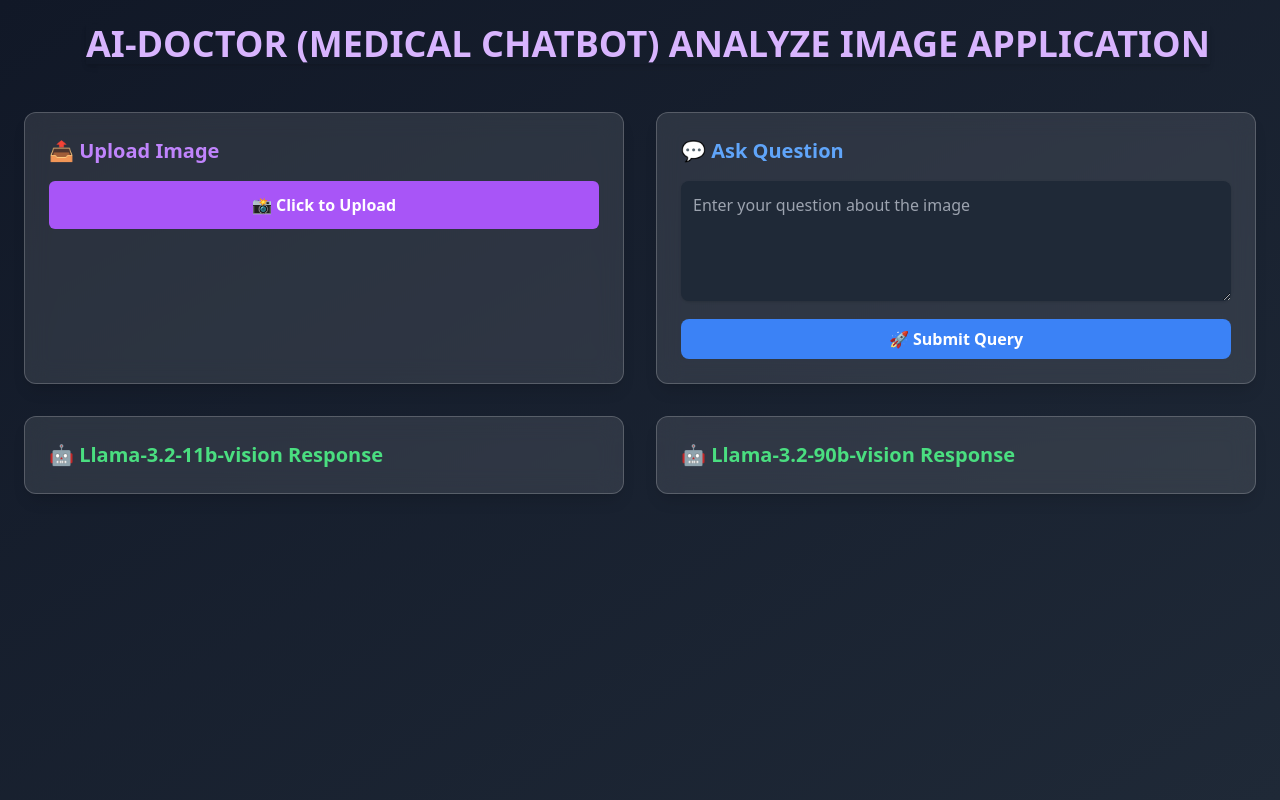
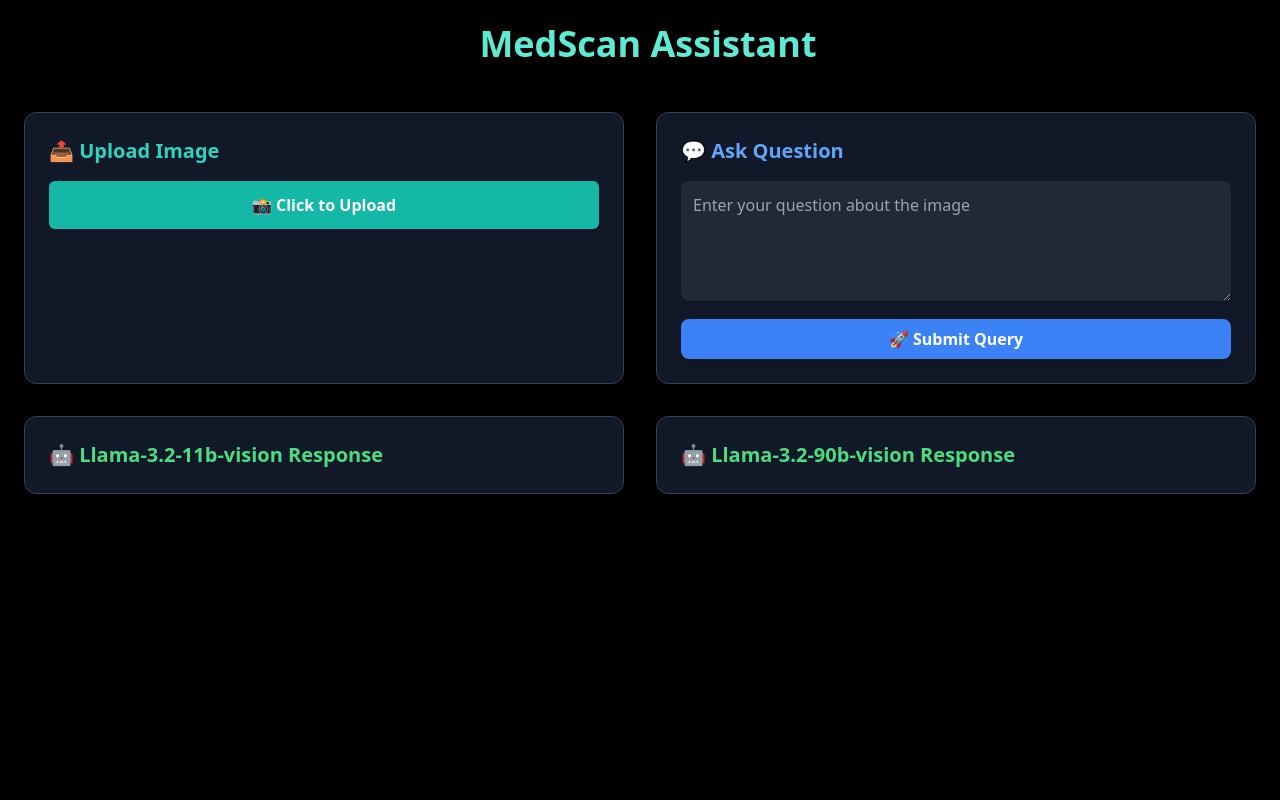
Before and after one commit to DivyaKrishnan274/medical_chatbot, a FastAPI app: page / in a window 1280 px wide. Run offline with FastAPI, Linux system fonts and the light colour scheme; some libraries are stand-ins or nearby versions.

Commit message:
Update index.html

```diff
--- a/templates/index.html
+++ b/templates/index.html
@@ -3,62 +3,59 @@
 <head>
     <meta charset="UTF-8">
     <meta name="viewport" content="width=device-width, initial-scale=1.0">
-    <title>Analyze Image Application</title>
+    <title>MedScan Assistant</title>
     <script src="https://cdn.tailwindcss.com"></script>
     <script src="https://kit.fontawesome.com/your-fontawesome-kit.js" crossorigin="anonymous"></script>
     <script src="https://cdn.jsdelivr.net/npm/marked/marked.min.js"></script>
 </head>
-<body class="min-h-screen bg-gradient-to-br from-gray-900 to-gray-800 text-gray-300 font-sans">
+<body class="min-h-screen bg-black text-gray-300 font-sans">
 
     <div class="container mx-auto p-6">
         <div class="flex items-center justify-center mb-12">
-            <i class="fas fa-camera text-6xl text-gray-400 mr-4"></i>
-            <h1 class="text-4xl font-bold text-purple-300 shadow-md">AI-DOCTOR (MEDICAL CHATBOT) ANALYZE IMAGE APPLICATION</h1>
+            <i class="fas fa-stethoscope text-6xl text-teal-400 mr-4"></i>
+            <h1 class="text-4xl font-bold text-teal-300 shadow-md">MedScan Assistant</h1>
         </div>
 
         <div class="grid grid-cols-1 lg:grid-cols-2 gap-8 mb-8">
 
             <!-- Upload Image Card -->
-            <div class="bg-white/10 backdrop-blur-md p-6 rounded-xl shadow-lg border border-white/20">
-                <h2 class="text-xl font-semibold text-purple-400 mb-4">📤 Upload Image</h2>
+            <div class="bg-gray-900 p-6 rounded-xl shadow-lg border border-gray-700">
+                <h2 class="text-xl font-semibold text-teal-400 mb-4">📤 Upload Image</h2>
 
-                <button id="upload-btn" class="w-full py-3 bg-purple-500 hover:bg-purple-600 text-white font-bold rounded-md transition-all">
+                <button id="upload-btn" class="w-full py-3 bg-teal-500 hover:bg-teal-600 text-white font-bold rounded-md transition-all shadow-md">
                     📸 Click to Upload
                 </button>
 
                 <input type="file" id="image-upload" accept="image/*" class="hidden" />
 
                 <div id="image-container" class="hidden mt-4">
-                    <img id="display-image" src="" alt="Uploaded image" class="w-full rounded-lg shadow-lg" />
+                    <img id="display-image" src="" alt="Uploaded image" class="w-full rounded-lg shadow-lg border border-gray-600" />
                 </div>
             </div>
 
             <!-- Ask Question Card -->
-            <div class="bg-white/10 backdrop-blur-md p-6 rounded-xl shadow-lg border border-white/20">
+            <div class="bg-gray-900 p-6 rounded-xl shadow-lg border border-gray-700">
                 <h2 class="text-xl font-semibold text-blue-400 mb-4">💬 Ask Question</h2>
                 <textarea id="query-input" rows="4" placeholder="Enter your question about the image"
                     class="w-full p-3 bg-gray-800 text-gray-300 rounded-lg shadow"></textarea>
-                <button id="submit-query" class="w-full bg-blue-500 hover:bg-blue-600 text-white font-bold py-2 px-4 rounded-lg mt-3 transition-all">
+                <button id="submit-query" class="w-full bg-blue-500 hover:bg-blue-600 text-white font-bold py-2 px-4 rounded-lg mt-3 transition-all shadow-md">
                     🚀 Submit Query
                 </button>
             </div>
-
         </div>
 
         <div class="grid grid-cols-1 lg:grid-cols-2 gap-8">
-
             <!-- Llama Response -->
-            <div class="bg-white/10 backdrop-blur-md p-6 rounded-xl shadow-lg border border-white/20">
+            <div class="bg-gray-900 p-6 rounded-xl shadow-lg border border-gray-700">
                 <h2 class="text-xl font-semibold text-green-400">🤖 Llama-3.2-11b-vision Response</h2>
                 <div id="response-container-llama11b" class="hidden mt-4 bg-gray-800 p-4 rounded text-gray-300"></div>
             </div>
 
             <!-- Llava Response -->
-            <div class="bg-white/10 backdrop-blur-md p-6 rounded-xl shadow-lg border border-white/20">
+            <div class="bg-gray-900 p-6 rounded-xl shadow-lg border border-gray-700">
                 <h2 class="text-xl font-semibold text-green-400">🤖 Llama-3.2-90b-vision Response</h2>
                 <div id="response-container-llama90b" class="hidden mt-4 bg-gray-800 p-4 rounded text-gray-300"></div>
             </div>
-
         </div>
 
         <!-- Error Message -->
@@ -80,12 +77,10 @@
             const errorContainer = document.getElementById('error-container');
             const errorText = document.getElementById('error-text');
 
-            // Click to Upload button trigger
             uploadBtn.addEventListener('click', () => {
                 imageUpload.click();
             });
 
-            // Display uploaded image
             imageUpload.addEventListener('change', (event) => {
                 const file = event.target.files[0];
                 if (file) {
@@ -98,7 +93,6 @@
                 }
             });
 
-            // Submit Query
             submitQuery.addEventListener('click', async () => {
                 const image = imageUpload.files[0];
                 const query = queryInput.value;
```
